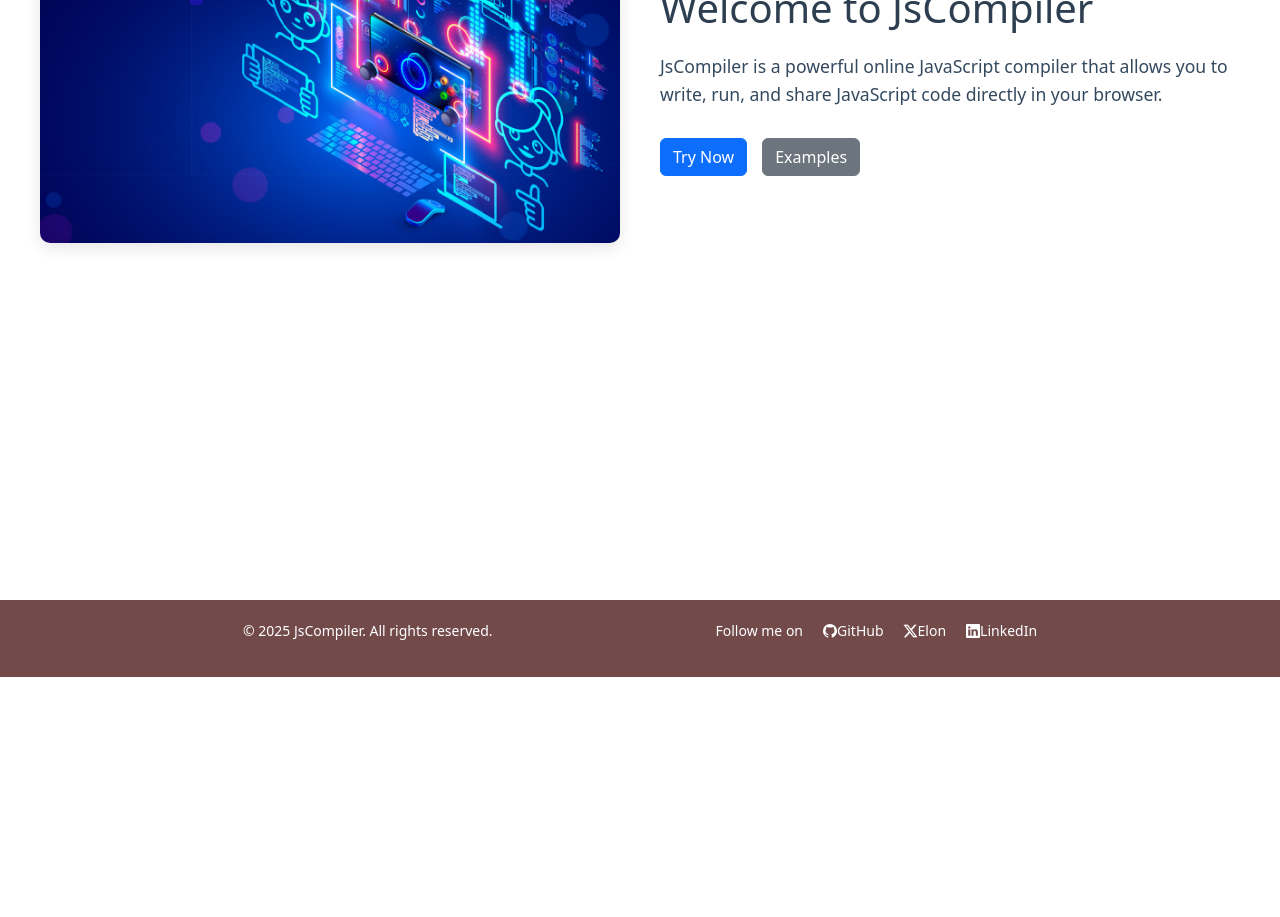
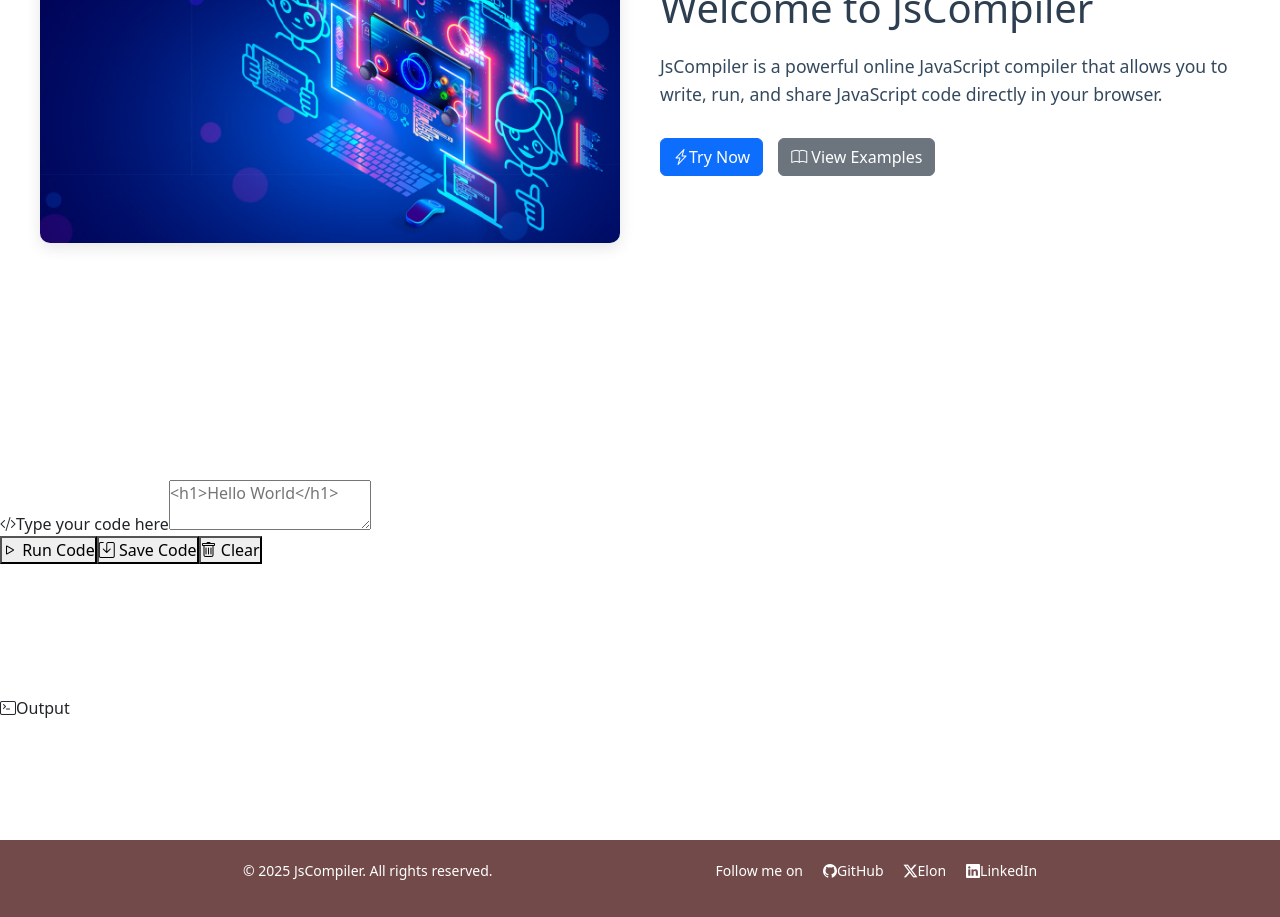
Before and after one commit to marstrx/js-Compiler, a React (Vite) app: page /#/ in a window 1280 px wide. Shown: the part 320-1237 px from the top of the page. Before the commit the page ends 997 px from the top, so only its background shows below. Built offline with nearby package versions, Linux system fonts and the light colour scheme.

Commit message:
content page added

```diff
--- /dev/null
+++ b/src/pages/Content.jsx
@@ -0,0 +1,48 @@
+import React from 'react';
+import { useRef } from 'react';
+
+function Content() {
+    const inputRef = useRef(null);
+    const outputRef = useRef(null);
+
+    const handleRunCode=()=>{
+        const inputCode = inputRef.current.value;
+        const outputFrame = outputRef.current;
+        outputFrame.srcdoc = inputCode;
+    }
+    const handleSaveCode=()=>{
+        const inputCode = inputRef.current.value;
+        const blob = new Blob([inputCode],{
+            type: "text/html"
+        });
+        const url = URL.createObjectURL(blob);
+        const a = document.createElement("a");
+        a.href = url;
+        a.download ="marstrx.html";
+        a.click();
+        URL.revokeObjectURL(url);
+    }
+    const handleClearCode=()=>{
+        inputRef.current.value="";
+        outputRef.current.srcdoc="";
+    }
+  return (
+    <div className='content'>
+        <div className='inputSectionforCode'>
+            <label htmlFor="inputText"><i class="bi bi-code-slash"></i>Type your code here</label>
+            <textarea ref={inputRef} id="inputText" className='inputText' placeholder='<h1>Hello World</h1>'></textarea>
+            <div className='inputSectionforCodeBtns'>
+                <button onClick={handleRunCode}><i class="bi bi-play"></i> Run Code</button>
+                <button onClick={handleSaveCode}><i class="bi bi-save"></i> Save Code</button>
+                <button onClick={handleClearCode}><i class="bi bi-trash"></i> Clear</button>
+            </div>
+        </div>
+        <div className='outputSectionforCode'>
+            <label htmlFor="outputText"><i class="bi bi-terminal"></i>Output</label>
+            <iframe ref={outputRef}></iframe>
+        </div>
+    </div>
+  )
+}
+
+export default Content
--- a/src/pages/Home.jsx
+++ b/src/pages/Home.jsx
@@ -2,9 +2,11 @@
 import homepage from "../assets/homepage.jpg";
 import './Home.css';
 import { Link } from 'react-router-dom';
+import Content from './Content';
 
 export default function Home() {
   return (
+    <>
     <div className="home">
         <div className='homeLeftSide'>
             <img src={homepage} alt="" />
@@ -15,10 +17,13 @@
                 JsCompiler is a powerful online JavaScript compiler that allows you to write, run, and share JavaScript code directly in your browser.
             </p>
             <div className='homeBtns'>
-                <Link to="/Content" className='btn btn-primary'>Try Now</Link>
-                <Link to="/examples" className='btn btn-secondary'>Examples</Link>
+                <Link to="/" className='btn btn-primary'><i class="bi bi-lightning-charge"></i>Try Now</Link>
+                <Link to="/examples" className='btn btn-secondary'><i class="bi bi-book"></i> View Examples</Link>
             </div>
         </div>
+
     </div>
+    <Content/>
+    </>
   )
 }
```
Also changed, not shown: src/pages/Content.css (added).
